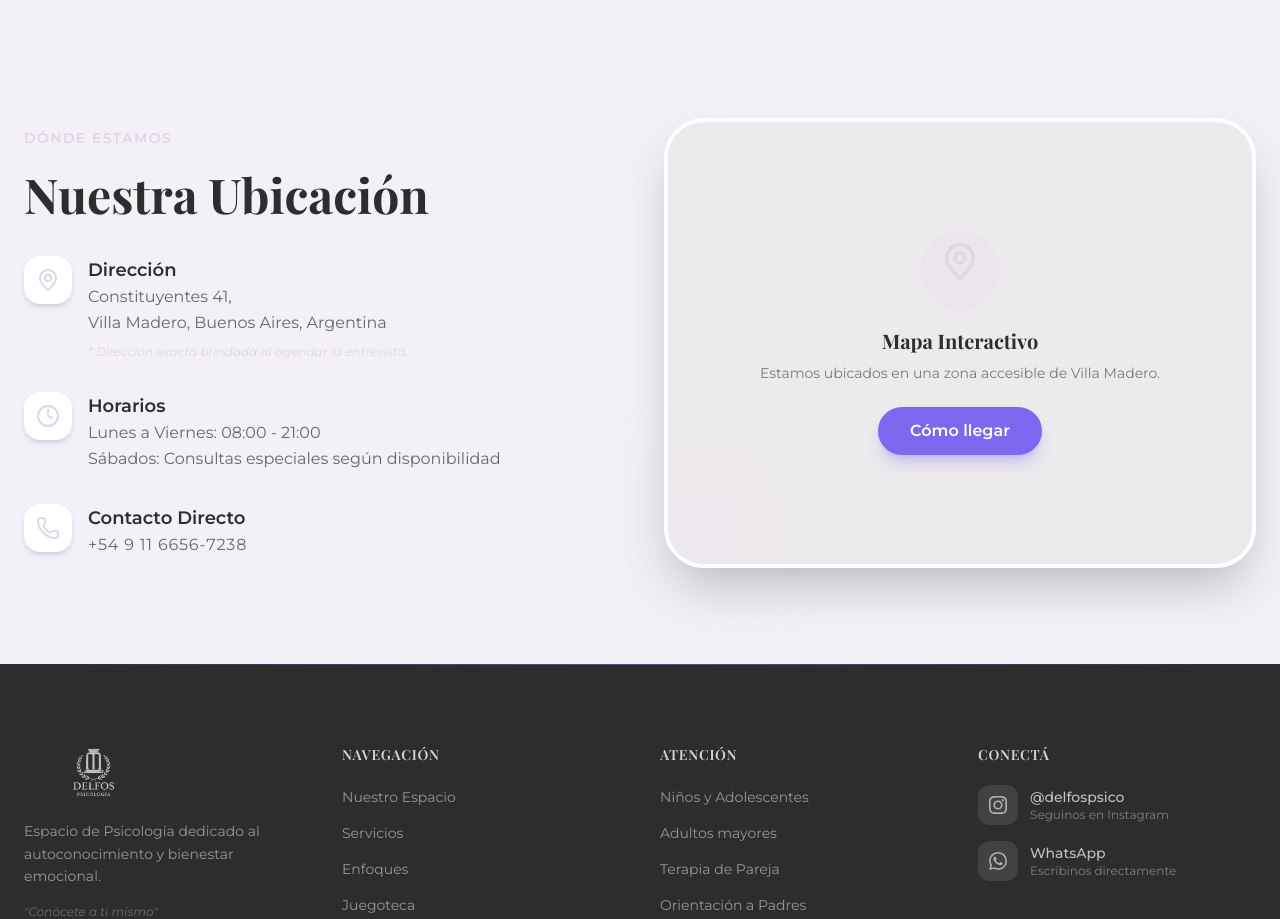
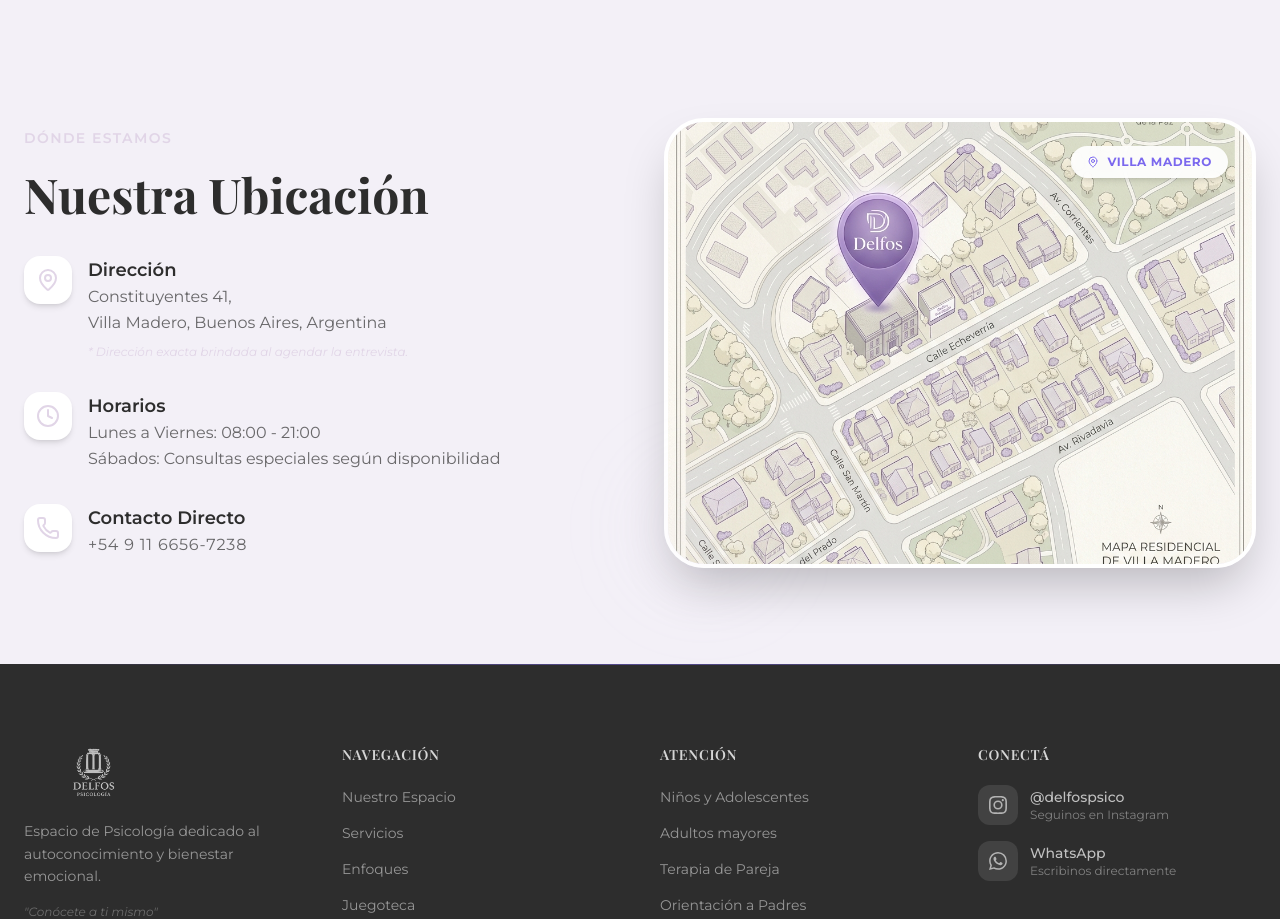
Before and after one commit to agrowd/delfos, a Next.js app: page / in a window 1280 px wide. Shown: the part 7220-8139 px from the top of the page. Built offline with nearby package versions, Linux system fonts and the light colour scheme; a web font is replaced by a local one.

Commit message:
fix: replace map placeholder with stylized artistic image

```diff
--- a/src/components/Location.tsx
+++ b/src/components/Location.tsx
@@ -1,6 +1,7 @@
 'use client';
 import React from 'react';
 import ScrollReveal from './animations/ScrollReveal';
+import Image from 'next/image';
 import { MapPin, Clock, Phone, Mail } from 'lucide-react';
 
 export default function Location() {
@@ -58,15 +59,22 @@ export default function Location() {
 
           <ScrollReveal delay={0.2}>
             <div className="relative group">
-              {/* Maps Placeholder - Can be replaced with an iFrame or static map image */}
+              {/* Map Image Container */}
               <div className="relative h-[450px] w-full rounded-[40px] overflow-hidden shadow-2xl border-4 border-white">
-                <div className="absolute inset-0 bg-stone-200 animate-pulse group-hover:bg-stone-300 transition-colors" />
-                <div className="absolute inset-0 flex flex-col items-center justify-center text-center p-10">
-                  <div className="w-20 h-20 bg-secondary/20 rounded-full flex items-center justify-center mb-4">
-                    <MapPin size={40} className="text-secondary animate-bounce" />
+                <Image
+                  src="/mapa-delfos.png"
+                  alt="Ubicación de Delfos Psicología"
+                  fill
+                  className="object-cover transition-transform duration-700 group-hover:scale-110"
+                />
+
+                {/* Overlay Content */}
+                <div className="absolute inset-0 bg-charcoal/30 flex flex-col items-center justify-center text-center p-10 opacity-0 group-hover:opacity-100 transition-opacity duration-500">
+                  <div className="w-20 h-20 bg-white/20 backdrop-blur-md rounded-full flex items-center justify-center mb-4 transition-transform group-hover:scale-110">
+                    <MapPin size={40} className="text-white" />
                   </div>
-                  <h4 className="text-xl font-heading font-bold text-charcoal mb-2">Mapa Interactivo</h4>
-                  <p className="text-sm text-charcoal/60 mb-6">Estamos ubicados en una zona accesible de Villa Madero.</p>
+                  <h4 className="text-xl font-heading font-bold text-white mb-2">Mapa Interactivo</h4>
+                  <p className="text-sm text-white/80 mb-6">Estamos ubicados en una zona accesible de Villa Madero.</p>
                   <a
                     href="https://www.google.com/maps/search/?api=1&query=Constituyentes+41+Villa+Madero"
                     target="_blank"
@@ -75,6 +83,13 @@ export default function Location() {
                   >
                     Cómo llegar
                   </a>
+                </div>
+
+                {/* Always visible small tag */}
+                <div className="absolute top-6 right-6 bg-white/90 backdrop-blur-sm px-4 py-2 rounded-full shadow-md z-20 group-hover:opacity-0 transition-opacity">
+                  <p className="text-primary text-xs font-bold uppercase tracking-wider flex items-center gap-2">
+                    <MapPin size={12} /> Villa Madero
+                  </p>
                 </div>
               </div>
 
```
Also changed, not shown: .synapse/workcycle.md, public/mapa-delfos.png (added).
